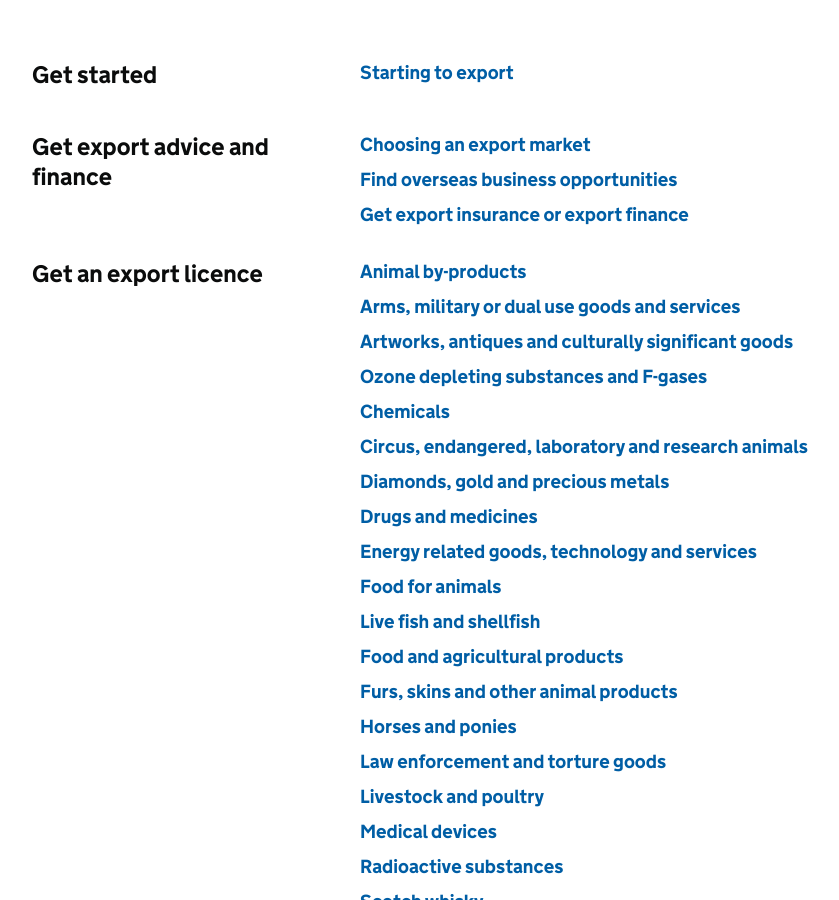
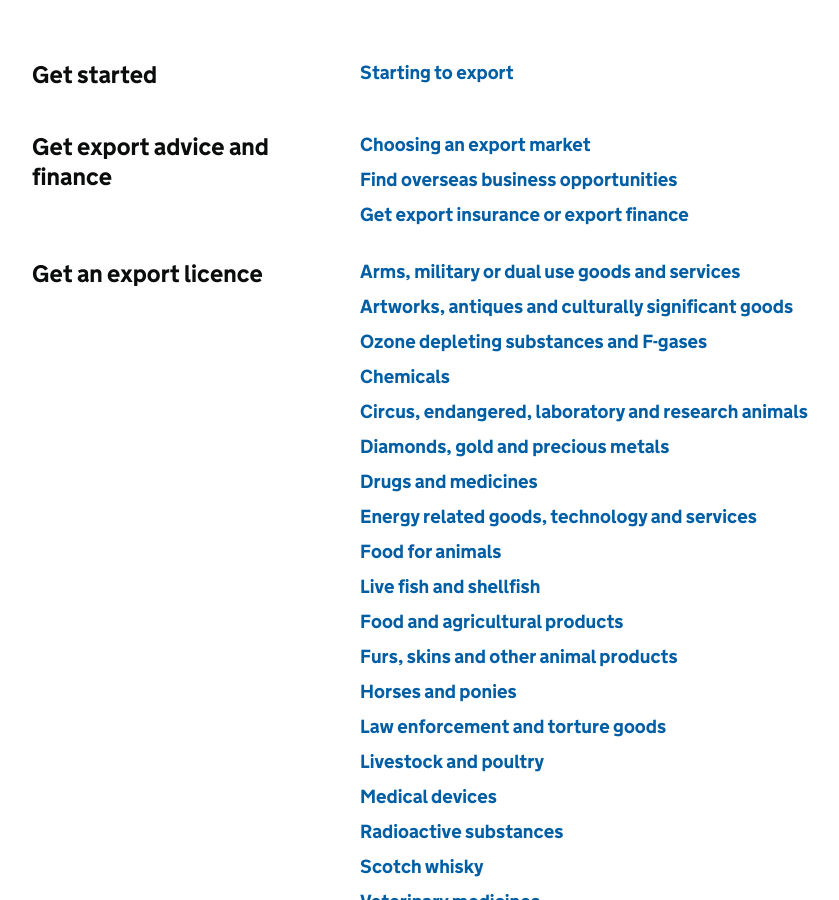
Before and after one commit to alphagov/govuk-import-export-prototype, a Jekyll site: the page built from topic/business-and-self-employed/exporting-and-doing-business-abroad.html, in a window 1280 px wide and 900 px high, scrolled down 464 px. Shown: the whole window, without its empty margins (158-997 px from the left). Built offline with Jekyll 4.4.1, drawn with Linux system fonts in a browser that asks for light colours.

Commit message:
Update exporting-and-doing-business-abroad.html

```diff
--- a/topic/business-and-self-employed/exporting-and-doing-business-abroad.html
+++ b/topic/business-and-self-employed/exporting-and-doing-business-abroad.html
@@ -25,8 +25,6 @@ index_lists:
 
  - title: Get an export licence
    links:
-     - name: Animal by-products
-       url: '/guidance/get-a-licence-to-import-furs-skins-and-other-animal-products.html'
      - name: Arms, military or dual use goods and services
        url: '/guidance/get-a-licence-to-export-arms-military-or-dual-use-goods-and-services.html'
      - name: Artworks, antiques and culturally significant goods
```
